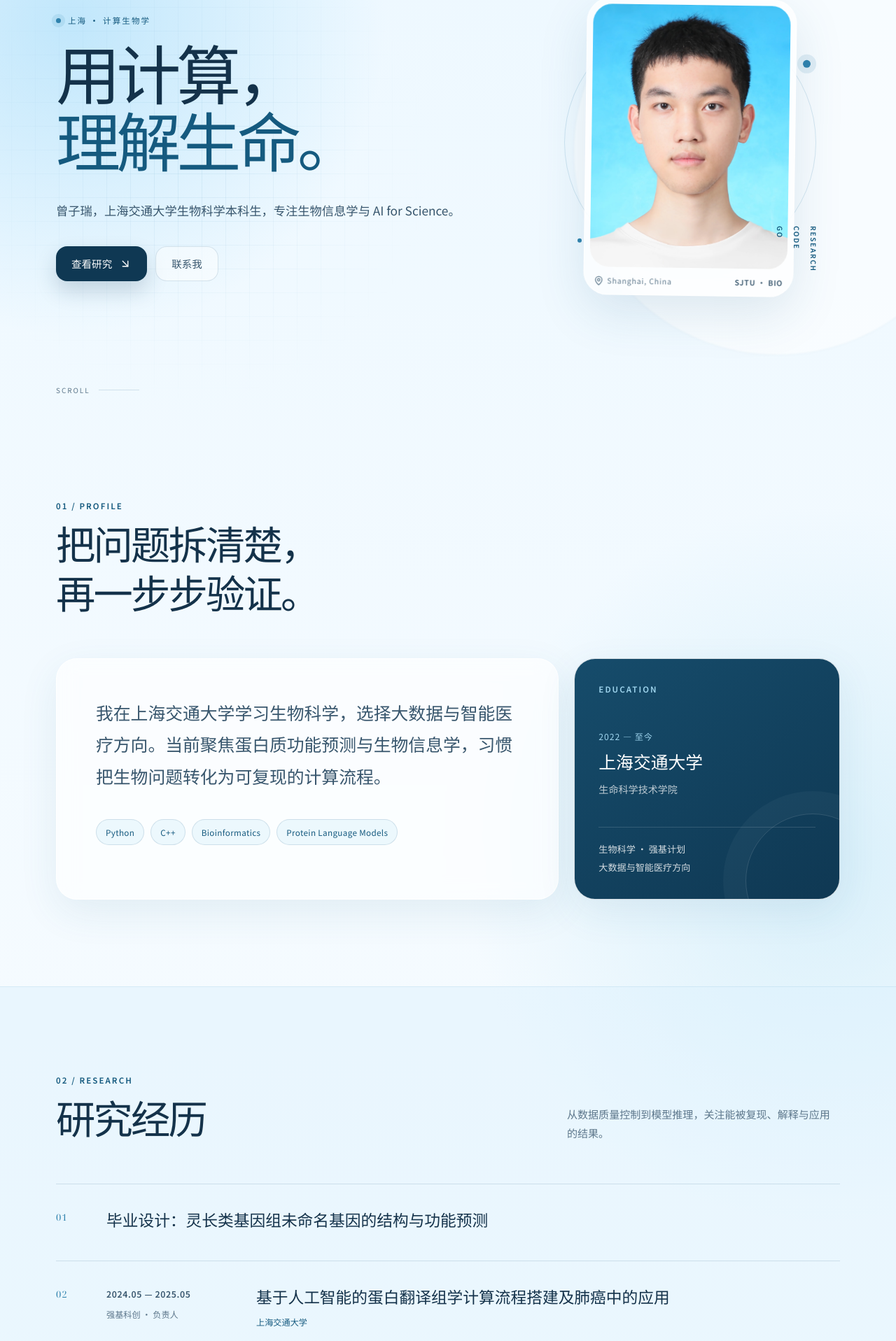
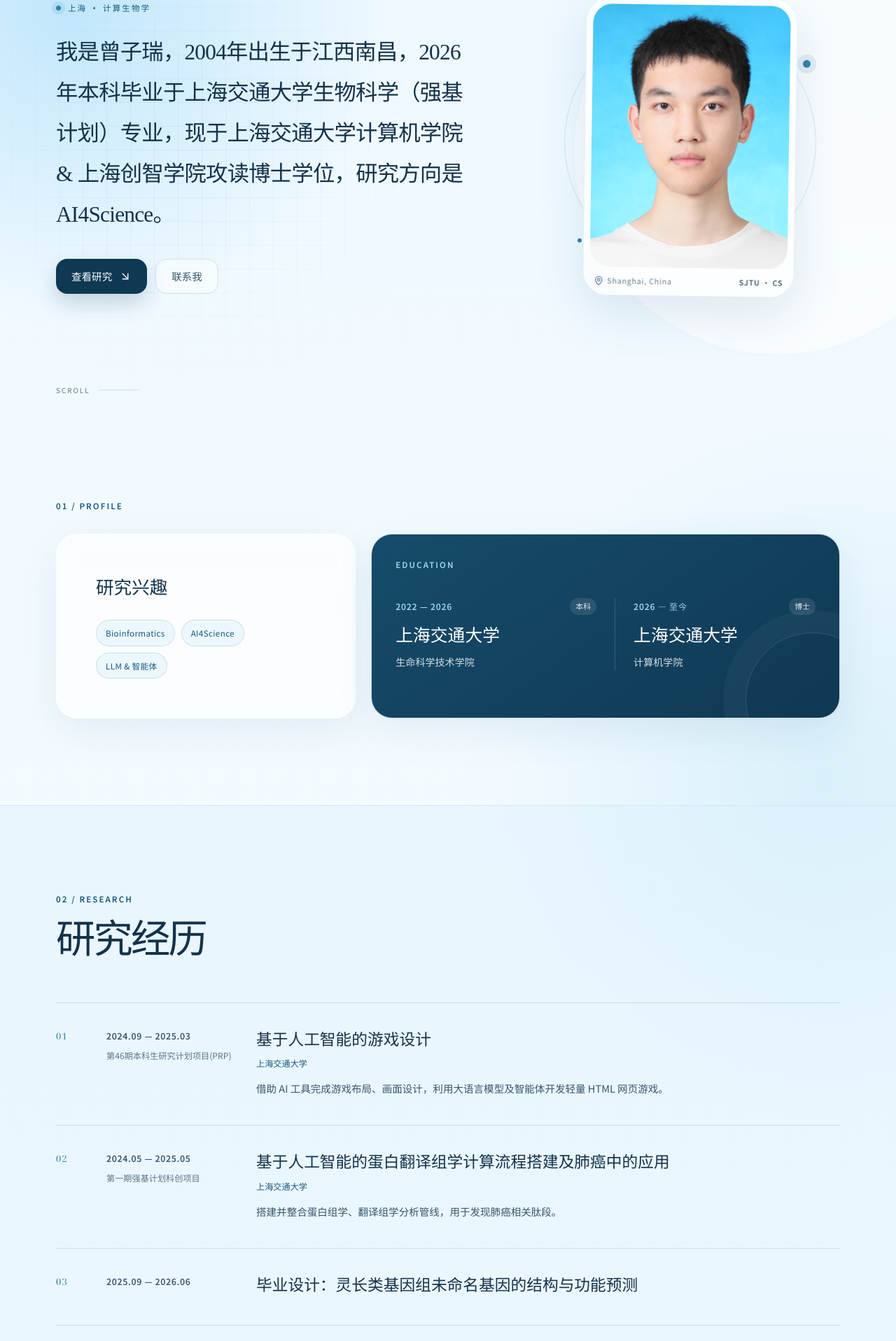
Before and after one commit to zzrddq123/zzrddq123.github.io, a React (Vite) app: page / in a window 1280 px wide. Shown: the part 210-2127 px from the top of the page at 70% size. Built offline with nearby package versions, Linux system fonts and the light colour scheme.

Commit message:
Z-12: 完善个人资料与经历文案

```diff
--- a/src/App.css
+++ b/src/App.css
@@ -182,26 +182,14 @@
 }
 
 .hero h1 {
+  max-width: 700px;
   margin: 0;
   color: var(--ink);
   font-family: 'Noto Serif SC', 'Songti SC', serif;
-  font-size: clamp(3.6rem, 7.2vw, 6.6rem);
+  font-size: clamp(1.45rem, 2.45vw, 2.05rem);
   font-weight: 500;
-  letter-spacing: -0.065em;
-  line-height: 1.04;
-}
-
-.hero h1 em {
-  color: var(--blue-deep);
-  font-style: normal;
-}
-
-.hero-intro {
-  max-width: 590px;
-  margin: 30px 0 0;
-  color: var(--ink-soft);
-  font-size: clamp(1rem, 1.35vw, 1.14rem);
-  line-height: 1.9;
+  letter-spacing: -0.025em;
+  line-height: 1.85;
 }
 
 .hero-actions {
@@ -333,20 +321,6 @@
   font-weight: 600;
 }
 
-.portrait-note {
-  position: absolute;
-  right: calc(50% - 184px);
-  bottom: 72px;
-  display: flex;
-  flex-direction: column;
-  gap: 8px;
-  color: var(--blue-deep);
-  font-size: 0.62rem;
-  font-weight: 600;
-  letter-spacing: 0.18em;
-  writing-mode: vertical-rl;
-}
-
 .scroll-cue {
   position: absolute;
   bottom: 24px;
@@ -373,6 +347,10 @@
 
 .section-heading {
   margin-bottom: 54px;
+}
+
+.section-heading-compact {
+  margin-bottom: 30px;
 }
 
 .section-heading h2 {
@@ -402,7 +380,7 @@
 
 .profile-grid {
   display: grid;
-  grid-template-columns: minmax(0, 1.4fr) minmax(280px, 0.74fr);
+  grid-template-columns: minmax(260px, 0.78fr) minmax(420px, 1.22fr);
   gap: 22px;
 }
 
@@ -415,26 +393,27 @@
 }
 
 .profile-card {
+  display: grid;
+  align-content: center;
   padding: clamp(30px, 5vw, 56px);
   border-radius: 30px;
   background: rgba(255, 255, 255, 0.62);
   backdrop-filter: blur(14px);
 }
 
-.profile-lead {
-  max-width: 710px;
+.profile-title {
   margin: 0;
-  color: var(--ink-soft);
+  color: var(--ink);
   font-family: 'Noto Serif SC', 'Songti SC', serif;
-  font-size: clamp(1.2rem, 2vw, 1.55rem);
-  line-height: 1.85;
+  font-size: clamp(1.35rem, 2vw, 1.75rem);
+  font-weight: 500;
 }
 
 .skill-list {
   display: flex;
   flex-wrap: wrap;
   gap: 9px;
-  margin-top: 36px;
+  margin-top: 24px;
 }
 
 .skill-list span {
@@ -472,11 +451,45 @@
   color: #9fd5ee;
 }
 
-.education-period {
-  margin: 48px 0 8px;
+.education-list {
+  position: relative;
+  z-index: 1;
+  display: grid;
+  grid-template-columns: repeat(2, minmax(0, 1fr));
+  gap: 26px;
+  margin-top: 38px;
+}
+
+.education-entry {
+  min-width: 0;
+}
+
+.education-entry + .education-entry {
+  padding-left: 26px;
+  border-left: 1px solid rgba(255, 255, 255, 0.14);
+}
+
+.education-meta {
+  display: flex;
+  align-items: center;
+  justify-content: space-between;
+  gap: 12px;
+  margin-bottom: 10px;
   color: #9fd5ee;
+}
+
+.education-meta time {
   font-size: 0.76rem;
-  letter-spacing: 0.08em;
+  font-weight: 600;
+  letter-spacing: 0.06em;
+}
+
+.education-meta span {
+  padding: 3px 8px;
+  border-radius: 999px;
+  color: rgba(255, 255, 255, 0.88);
+  background: rgba(255, 255, 255, 0.1);
+  font-size: 0.68rem;
 }
 
 .education-card h3 {
@@ -487,22 +500,10 @@
   font-weight: 500;
 }
 
-.education-card > p:not(.card-label):not(.education-period) {
+.education-entry > p {
   margin: 0;
   font-size: 0.88rem;
-}
-
-.education-detail {
-  position: relative;
-  z-index: 1;
-  display: flex;
-  flex-direction: column;
-  gap: 5px;
-  margin-top: 42px;
-  padding-top: 20px;
-  border-top: 1px solid rgba(255, 255, 255, 0.14);
   color: rgba(255, 255, 255, 0.82);
-  font-size: 0.82rem;
 }
 
 .research-section {
@@ -839,12 +840,8 @@
     min-height: 430px;
   }
 
-  .portrait-note {
-    display: none;
-  }
-
   .profile-grid {
-    grid-template-columns: 1.12fr 0.88fr;
+    grid-template-columns: 1fr;
   }
 
   .research-item {
@@ -921,11 +918,8 @@
   }
 
   .hero h1 {
-    font-size: clamp(3.2rem, 15vw, 5rem);
-  }
-
-  .hero-intro {
-    margin-top: 24px;
+    font-size: clamp(1.4rem, 4.5vw, 1.8rem);
+    line-height: 1.8;
   }
 
   .hero-visual {
@@ -970,10 +964,6 @@
   .profile-card,
   .education-card {
     border-radius: 24px;
-  }
-
-  .education-period {
-    margin-top: 38px;
   }
 
   .research-item {
@@ -1033,12 +1023,8 @@
   }
 
   .hero h1 {
-    font-size: clamp(3rem, 16vw, 4rem);
-  }
-
-  .hero-intro {
-    font-size: 0.96rem;
-    line-height: 1.82;
+    font-size: 1.3rem;
+    line-height: 1.85;
   }
 
   .hero-actions {
@@ -1072,8 +1058,15 @@
     padding: 26px;
   }
 
-  .profile-lead {
-    font-size: 1.12rem;
+  .education-list {
+    grid-template-columns: 1fr;
+  }
+
+  .education-entry + .education-entry {
+    padding-top: 22px;
+    padding-left: 0;
+    border-top: 1px solid rgba(255, 255, 255, 0.14);
+    border-left: 0;
   }
 
   .research-title-row {
--- a/src/App.tsx
+++ b/src/App.tsx
@@ -13,31 +13,24 @@ type ResearchItem = {
 
 const RESEARCH_ITEMS: ResearchItem[] = [
   {
-    title: '毕业设计：灵长类基因组未命名基因的结构与功能预测',
+    period: '2024.09 — 2025.03',
+    type: '第46期本科生研究计划项目(PRP)',
+    title: '基于人工智能的游戏设计',
+    organization: '上海交通大学',
+    description:
+      '借助 AI 工具完成游戏布局、画面设计，利用大语言模型及智能体开发轻量 HTML 网页游戏。',
   },
   {
     period: '2024.05 — 2025.05',
-    type: '强基科创 · 负责人',
+    type: '第一期强基计划科创项目',
     title: '基于人工智能的蛋白翻译组学计算流程搭建及肺癌中的应用',
     organization: '上海交通大学',
     description:
-      '搭建并整合蛋白组学、翻译组学分析管线，用于发现肺癌相关肽段，项目已结项。',
+      '搭建并整合蛋白组学、翻译组学分析管线，用于发现肺癌相关肽段。',
   },
   {
-    period: '2024.09 — 2025.03',
-    type: 'PRP #46',
-    title: '基于人工智能的游戏设计',
-    organization: '上海交通大学',
-    description:
-      '借助 AI 工具完成游戏布局、画面与背景音乐设计，并使用大语言模型辅助开发轻量化 HTML 网页游戏。',
-  },
-  {
-    period: '2023.09 — 2024.09',
-    type: 'PRP #44',
-    title: '基于人工智能和组学数据库的植物逆境机制研究',
-    organization: '上海交通大学',
-    description:
-      '完成组学数据筛选、质控与肽段预测，分析拟南芥在逆境环境中的基因表达。',
+    period: '2025.09 — 2026.06',
+    title: '毕业设计：灵长类基因组未命名基因的结构与功能预测',
   },
 ];
 
@@ -45,22 +38,34 @@ const AWARD_GROUPS = [
   {
     index: '01',
     title: '程序设计',
-    items: ['上海市大学生程序设计竞赛金奖', 'ICPC 亚洲区域赛沈阳站、杭州站银牌'],
+    items: [
+      '2022年上海市大学生程序设计竞赛金奖',
+      '第47届国际大学生程序设计竞赛（ICPC）亚洲区域赛沈阳站银牌',
+      '第47届国际大学生程序设计竞赛（ICPC）亚洲区域赛杭州站银牌',
+    ],
   },
   {
     index: '02',
     title: '数学建模',
-    items: ['2023 美国大学生数学建模竞赛 M 奖'],
+    items: ['2023年美国大学生数学建模竞赛 M 奖'],
   },
   {
     index: '03',
     title: '围棋竞技',
-    items: ['上海市学生阳光体育大联赛男子个人亚军（2023、2024）', '业余 6 段'],
+    items: [
+      '“乐弈杯”上海市围棋锦标赛 5 段组亚军（2023）',
+      '上海市学生阳光体育大联赛围棋男子个人亚军（2023、2024）',
+    ],
   },
   {
     index: '04',
-    title: '奖学金',
-    items: ['校级 B 等优秀奖学金（2023、2024）', '金赛博爱奖学金 · 鼎晶生物强基计划奖学金'],
+    title: '荣誉与奖学金',
+    items: [
+      '上海交通大学生命科学技术学院三好学生（2023）',
+      '上海交通大学校级 B 等优秀奖学金（2023、2024）',
+      '中国红十字会“金赛博爱奖学金”（2023）',
+      '鼎晶生物强基计划奖学金（2024）',
+    ],
   },
 ];
 
@@ -124,7 +129,7 @@ function App() {
           <ul className="nav-list">
             <li><a href="#about">关于</a></li>
             <li><a href="#research">研究</a></li>
-            <li><a href="#awards">荣誉</a></li>
+            <li><a href="#awards">奖项</a></li>
             <li><a href="#life">生活</a></li>
           </ul>
         </nav>
@@ -140,12 +145,8 @@ function App() {
           <div className="hero-copy" data-reveal>
             <p className="eyebrow"><span aria-hidden="true" /> 上海 · 计算生物学</p>
             <h1 id="hero-title">
-              用计算，<br />
-              <em>理解生命。</em>
+              我是曾子瑞，2004年出生于江西南昌，2026年本科毕业于上海交通大学生物科学（强基计划）专业，现于上海交通大学计算机学院 &amp; 上海创智学院攻读博士学位，研究方向是 AI4Science。
             </h1>
-            <p className="hero-intro">
-              曾子瑞，上海交通大学生物科学本科生，专注生物信息学与 AI for Science。
-            </p>
 
             <div className="hero-actions">
               <a className="button button-primary" href="#research">
@@ -169,14 +170,9 @@ function App() {
               />
               <figcaption>
                 <span><MapPin aria-hidden="true" size={14} /> Shanghai, China</span>
-                <strong>SJTU · BIO</strong>
+                <strong>SJTU · CS</strong>
               </figcaption>
             </figure>
-            <div className="portrait-note" aria-hidden="true">
-              <span>RESEARCH</span>
-              <span>CODE</span>
-              <span>GO</span>
-            </div>
           </div>
 
           <a className="scroll-cue" href="#about" aria-label="继续阅读关于我">
@@ -185,33 +181,40 @@ function App() {
           </a>
         </section>
 
-        <section className="content-section section-container" id="about" aria-labelledby="about-title">
-          <div className="section-heading" data-reveal>
+        <section className="content-section section-container" id="about" aria-labelledby="profile-title">
+          <div className="section-heading section-heading-compact" data-reveal>
             <p className="section-kicker">01 / PROFILE</p>
-            <h2 id="about-title">把问题拆清楚，<br />再一步步验证。</h2>
           </div>
 
           <div className="profile-grid">
             <article className="profile-card glass-card" data-reveal>
-              <p className="profile-lead">
-                我在上海交通大学学习生物科学，选择大数据与智能医疗方向。当前聚焦蛋白质功能预测与生物信息学，习惯把生物问题转化为可复现的计算流程。
-              </p>
-              <div className="skill-list" aria-label="技能方向">
-                <span>Python</span>
-                <span>C++</span>
+              <h2 className="profile-title" id="profile-title">研究兴趣</h2>
+              <div className="skill-list" aria-label="研究兴趣">
                 <span>Bioinformatics</span>
-                <span>Protein Language Models</span>
+                <span>AI4Science</span>
+                <span>LLM &amp; 智能体</span>
               </div>
             </article>
 
             <aside className="education-card" data-reveal aria-label="教育背景">
               <p className="card-label">EDUCATION</p>
-              <p className="education-period">2022 — 至今</p>
-              <h3>上海交通大学</h3>
-              <p>生命科学技术学院</p>
-              <div className="education-detail">
-                <span>生物科学 · 强基计划</span>
-                <span>大数据与智能医疗方向</span>
+              <div className="education-list">
+                <div className="education-entry">
+                  <div className="education-meta">
+                    <time>2022 — 2026</time>
+                    <span>本科</span>
+                  </div>
+                  <h3>上海交通大学</h3>
+                  <p>生命科学技术学院</p>
+                </div>
+                <div className="education-entry">
+                  <div className="education-meta">
+                    <time>2026 — 至今</time>
+                    <span>博士</span>
+                  </div>
+                  <h3>上海交通大学</h3>
+                  <p>计算机学院</p>
+                </div>
               </div>
             </aside>
           </div>
@@ -219,12 +222,11 @@ function App() {
 
         <section className="content-section research-section" id="research" aria-labelledby="research-title">
           <div className="section-container">
-            <div className="section-heading section-heading-row" data-reveal>
+            <div className="section-heading" data-reveal>
               <div>
                 <p className="section-kicker">02 / RESEARCH</p>
                 <h2 id="research-title">研究经历</h2>
               </div>
-              <p className="section-summary">从数据质量控制到模型推理，关注能被复现、解释与应用的结果。</p>
             </div>
 
             <ol className="research-list">
@@ -263,7 +265,7 @@ function App() {
           <div className="section-heading section-heading-row" data-reveal>
             <div>
               <p className="section-kicker">03 / HIGHLIGHTS</p>
-              <h2 id="awards-title">精选荣誉</h2>
+              <h2 id="awards-title">所获奖项</h2>
             </div>
             <p className="section-summary">程序设计、建模与围棋，让不同类型的训练彼此补充。</p>
           </div>
@@ -315,7 +317,7 @@ function App() {
           <div className="contact-card" data-reveal>
             <div>
               <p className="section-kicker section-kicker-light">05 / CONTACT</p>
-              <h2 id="contact-title">欢迎交流科研、<br />代码与围棋。</h2>
+              <h2 id="contact-title">欢迎交流。</h2>
             </div>
             <div className="contact-links">
               <a href="mailto:sjtu19979148823@sjtu.edu.cn">
```
